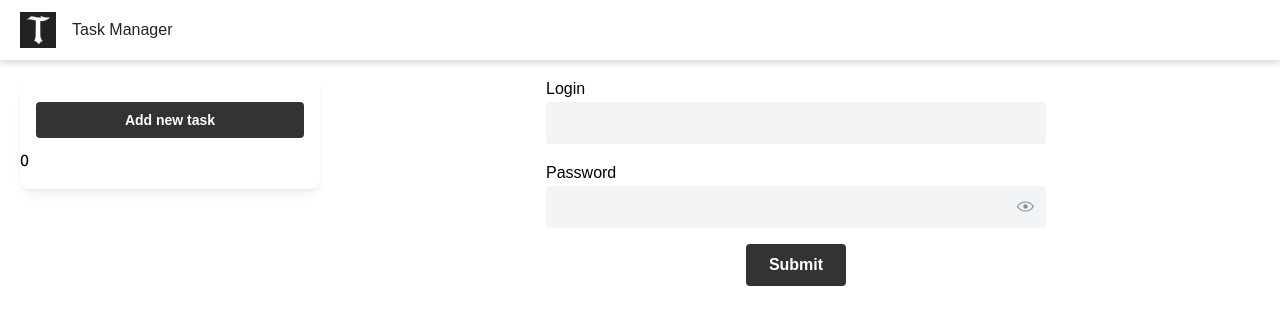
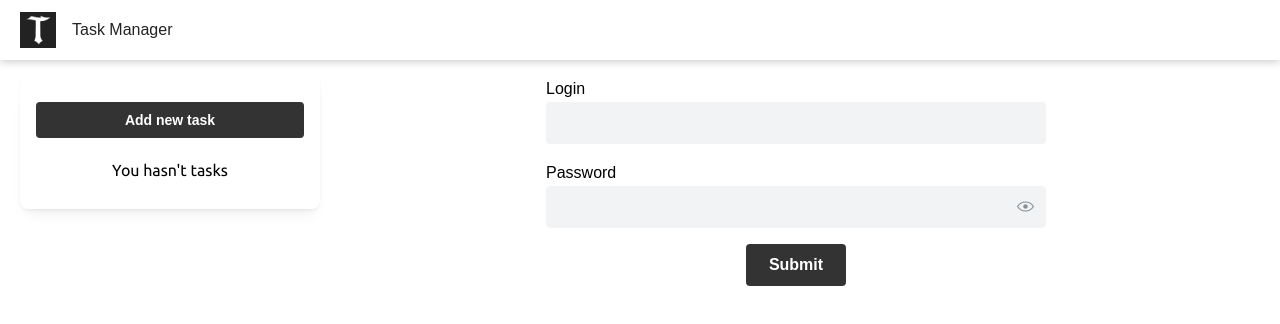
Before and after one commit to D1KANI/react-exam, a React (Vite) app: page /login in a window 1280 px wide. Shown: the top 324 px of the page. Built offline with nearby package versions, Linux system fonts and the light colour scheme; a web font is replaced by a local one.

Commit message:
:bug: FIX(Sidebar): adding empty state for sidebar list

```diff
--- a/src/components/Sidebar/Sidebar.tsx
+++ b/src/components/Sidebar/Sidebar.tsx
@@ -1,4 +1,4 @@
-import { Box, Button, Paper } from "@mantine/core";
+import { Box, Button, Center, Paper } from "@mantine/core";
 import { SidebarItem } from "@/components/Sidebar/SidebarItem/SidebarItem";
 import { useLocation, useNavigate } from "react-router-dom";
 import { getRoute } from "@/utils/getRoute";
@@ -53,8 +53,13 @@ export const Sidebar = () => {
           Add new task
         </Button>
       </Box>
-      {tasks.length &&
-        tasks.map((item) => <SidebarItem key={item.id} {...item} />)}
+      {tasks.length ? (
+        tasks.map((item) => <SidebarItem key={item.id} {...item} />)
+      ) : (
+        <Box px={"md"} py={"xs"}>
+          <Center>You hasn't tasks</Center>
+        </Box>
+      )}
     </Paper>
   );
 };
```
